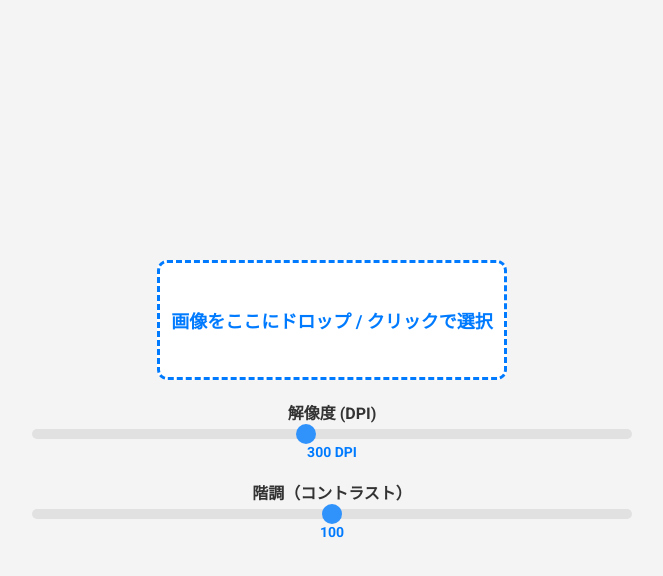
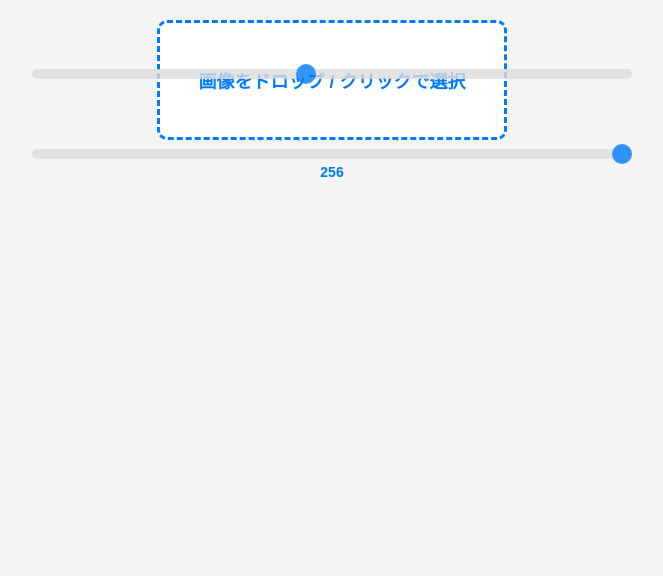
Before and after one commit to sakai-nao/image-editor, a plain HTML site: page index.html in a window 1280 px wide. Shown: the whole page, without its empty margins (308-971 px from the left). Drawn offline with Linux system fonts and the light colour scheme.

Commit message:
Update index.html

```diff
--- a/index.html
+++ b/index.html
@@ -1,27 +1,25 @@
 <!DOCTYPE html>
-<html>
+<html lang="ja">
 <head>
-  <meta charset="utf-8">
-  <title>画像プレビュー & DPI・階調調整</title>
-  <link href="https://fonts.googleapis.com/css2?family=Roboto:wght@300;400;700&display=swap" rel="stylesheet">
+  <meta charset="UTF-8">
+  <meta name="viewport" content="width=device-width, initial-scale=1.0">
+  <title>画像調整アプリ</title>
   <style>
     * {
       box-sizing: border-box;
-      font-family: 'Roboto', sans-serif;
       margin: 0;
       padding: 0;
     }
-
     body {
-      background-color: #f4f4f4;
       display: flex;
       flex-direction: column;
       align-items: center;
-      justify-content: center;
-      height: 100vh;
+      justify-content: flex-start;
+      min-height: 100vh;
       padding: 20px;
+      background-color: #f4f4f4;
+      font-family: sans-serif;
     }
-
     #dropArea {
       width: 350px;
       height: 120px;
@@ -36,48 +34,44 @@
       border-radius: 10px;
       cursor: pointer;
       transition: 0.3s;
-      margin-bottom: 20px;
+      position: fixed;
+      top: 20px;
+      left: 50%;
+      transform: translateX(-50%);
     }
-
     #dropArea:hover {
       background-color: #007bff;
       color: white;
     }
-
     input[type="file"] {
       display: none;
     }
-
-    canvas {
+    #previewCanvas {
+      display: none; /* 初期状態では非表示 */
+      margin-top: 150px; /* アップロードエリアの下に配置 */
       border: 2px solid #007bff;
-      border-radius: 10px;
       background-color: white;
-      max-width: 100%;
-      height: 500px; /* 高さを500pxに固定 */
-      margin-bottom: 20px;
+      max-width: 90%;
     }
-
     .controls {
       width: 90%;
       max-width: 600px;
       display: flex;
       flex-direction: column;
       gap: 20px;
+      margin-top: 20px;
     }
-
     .control-group {
       display: flex;
       flex-direction: column;
       align-items: center;
     }
-
     label {
       font-size: 16px;
       font-weight: bold;
       color: #333;
       margin-bottom: 5px;
     }
-
     .slider {
       width: 100%;
       -webkit-appearance: none;
@@ -89,11 +83,9 @@
       opacity: 0.8;
       transition: 0.2s;
     }
-
     .slider:hover {
       opacity: 1;
     }
-
     .slider::-webkit-slider-thumb {
       -webkit-appearance: none;
       appearance: none;
@@ -103,7 +95,6 @@
       background: #007bff;
       cursor: pointer;
     }
-
     .slider::-moz-range-thumb {
       width: 20px;
       height: 20px;
@@ -111,7 +102,6 @@
       background: #007bff;
       cursor: pointer;
     }
-
     .slider-value {
       font-size: 14px;
       font-weight: bold;
@@ -122,10 +112,14 @@
 </head>
 <body>
 
-  <div id="dropArea">画像をここにドロップ / クリックで選択</div>
+  <!-- 画面上部に固定されたドラッグ&ドロップ領域 -->
+  <div id="dropArea">画像をドロップ / クリックで選択</div>
   <input type="file" id="fileInput" accept="image/*">
+
+  <!-- プレビュー表示用のCanvas -->
   <canvas id="previewCanvas"></canvas>
 
+  <!-- DPI・階調調整スライダー -->
   <div class="controls">
     <div class="control-group">
       <label for="dpiRange">解像度 (DPI)</label>
@@ -135,8 +129,8 @@
 
     <div class="control-group">
       <label for="toneRange">階調（コントラスト）</label>
-      <input id="toneRange" class="slider" type="range" min="0" max="200" step="1" value="100">
-      <span id="toneValue" class="slider-value">100</span>
+      <input id="toneRange" class="slider" type="range" min="0" max="7" step="1" value="7">
+      <span id="toneValue" class="slider-value">256</span>
     </div>
   </div>
 
```
